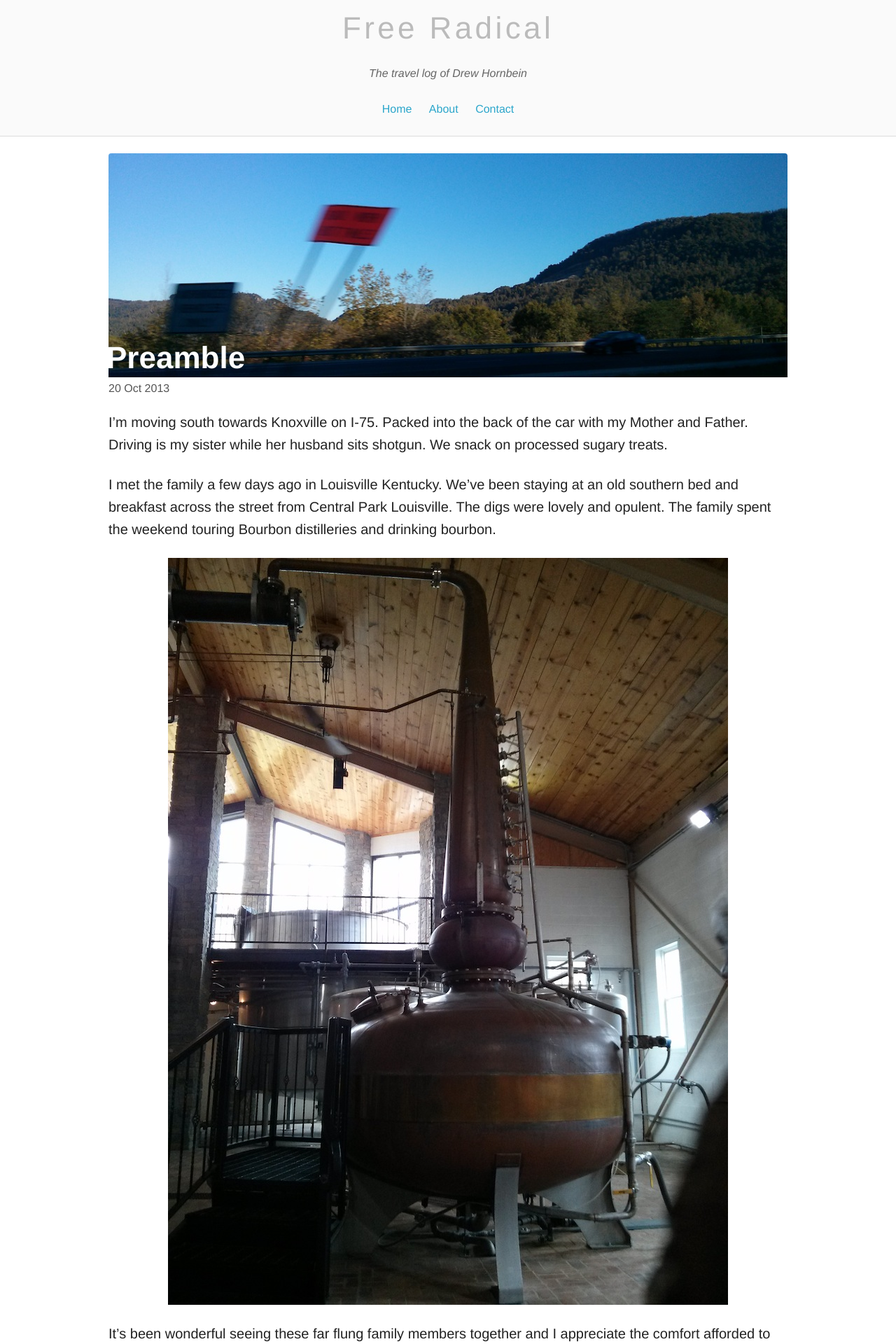
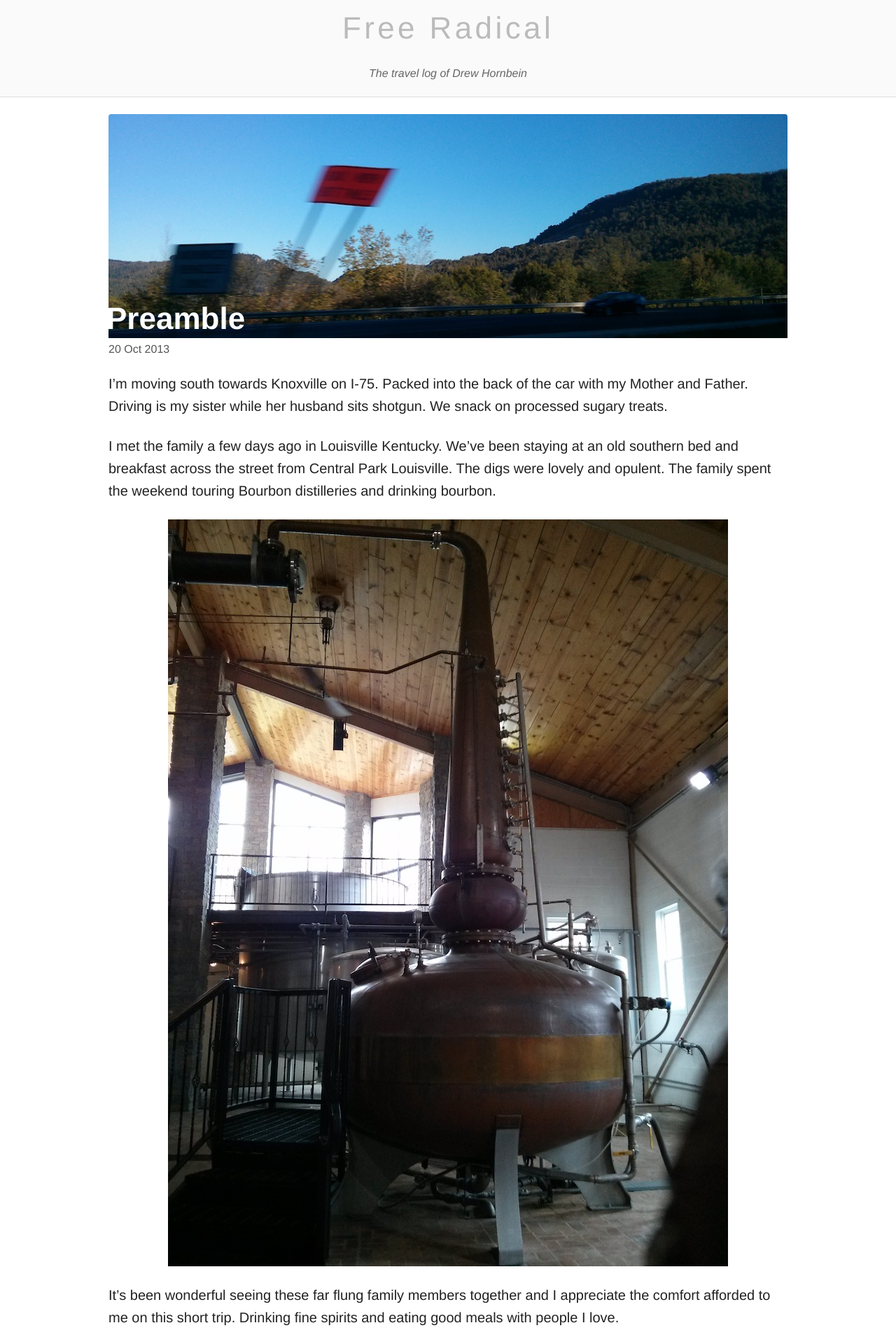
Before and after one commit to a-free-radical/a-free-radical.github.io, a Jekyll site: the page built from index.html, in a window 1280 px wide. Shown: the top 1920 px of the page at 70% size. Built offline with Jekyll 4.4.1, drawn with Linux system fonts in a browser that asks for light colours; Markdown is read by kramdown in place of the engine named in the settings.

Commit message:
hide nav

```diff
--- a/assets/css/screen.css
+++ b/assets/css/screen.css
@@ -4184,6 +4184,8 @@ header[role="header"] {
     color: #BBB; }
   header[role="header"] .tagline {
     color: #666; }
+  header[role="header"] nav {
+    display: none; }
   header[role="header"] nav li {
     display: inline-block;
     list-style: none;
--- a/assets/scss/custom/_default.scss
+++ b/assets/scss/custom/_default.scss
@@ -17,6 +17,8 @@ header[role="header"] {
 	.tagline {
 		color: #666;
 	}
+
+	nav { display: none; }
 
 	nav li {
 		display: inline-block;
```
